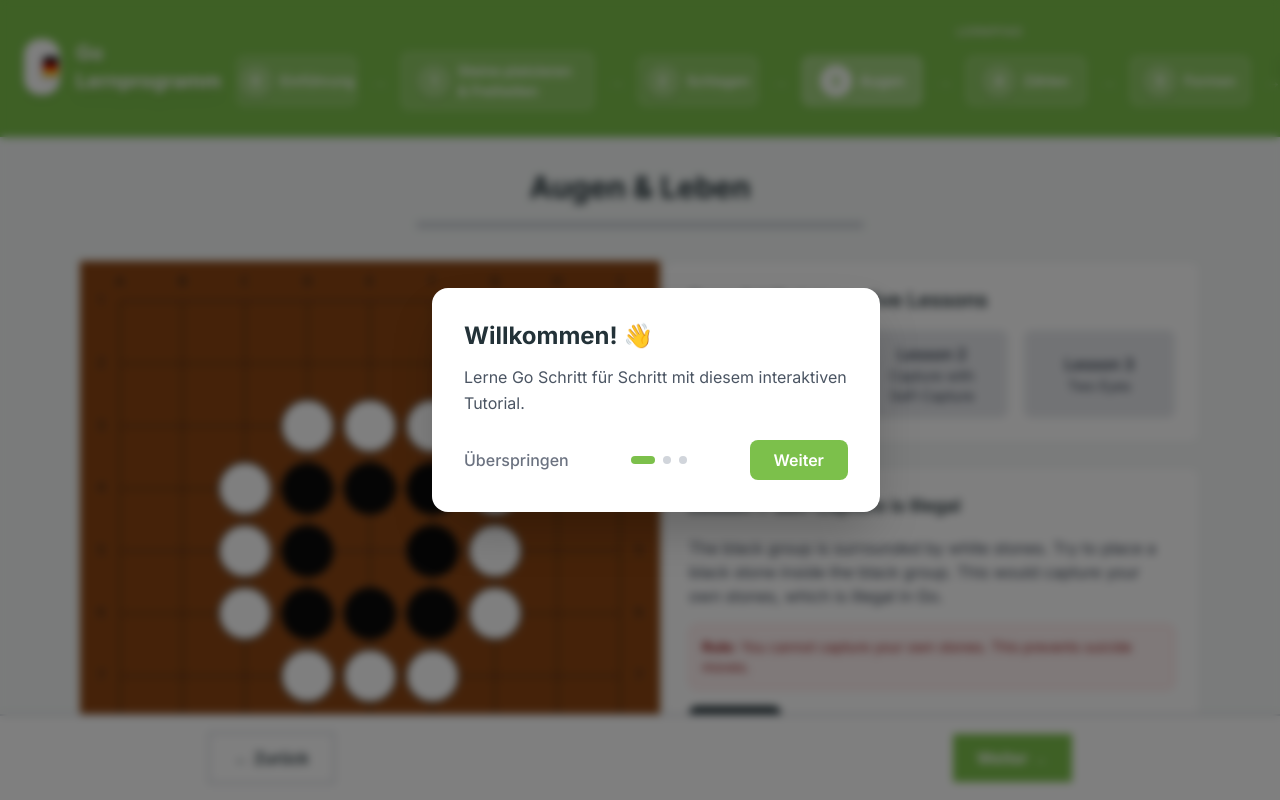
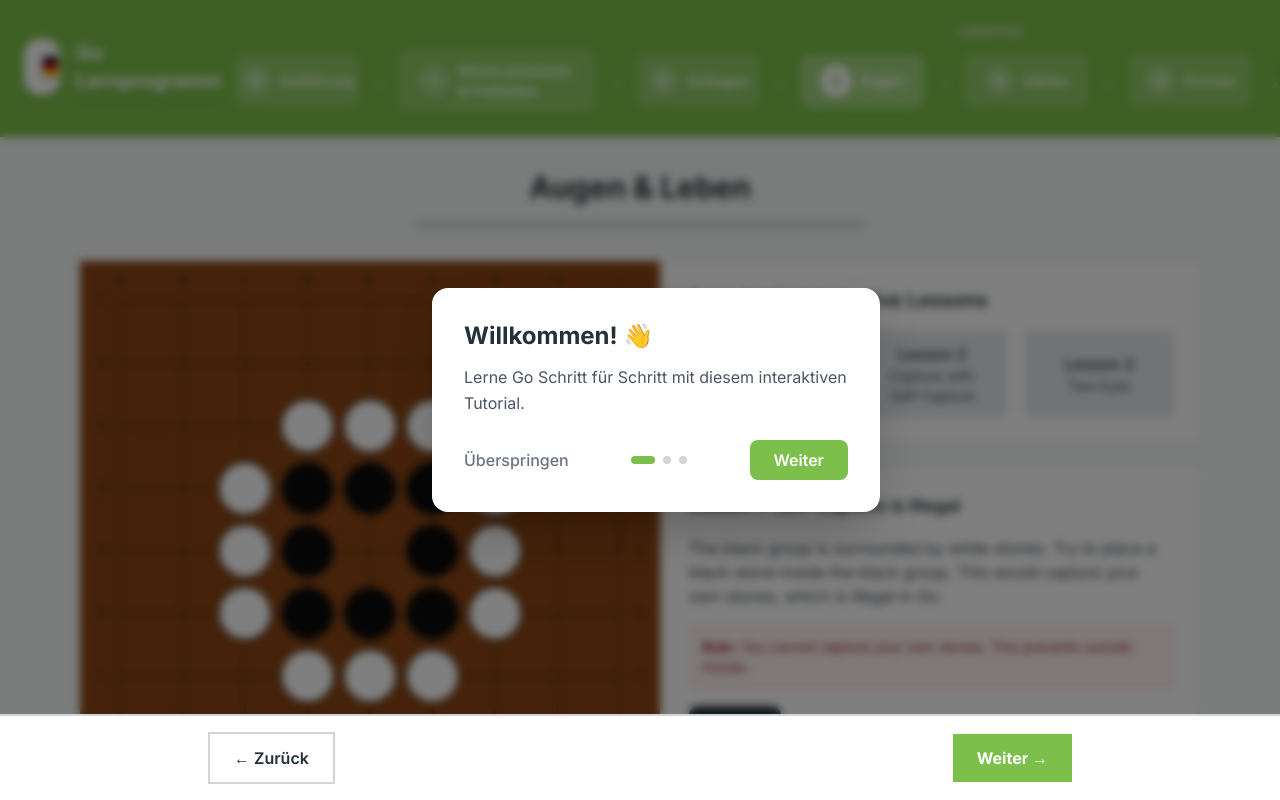
Before and after one commit to czecha02/go-tutorial-tci-, a Next.js app: page /eyes in a window 1280 px wide. Shown: the top 800 px of the page. Built offline with nearby package versions, Linux system fonts and the light colour scheme.

Commit message:
Fix navigation click blocked by tour overlay (z-index bump)

```diff
--- a/src/components/LessonNavigation.tsx
+++ b/src/components/LessonNavigation.tsx
@@ -23,7 +23,7 @@ export default function LessonNavigation({ currentLessonId }: LessonNavigationPr
     const nextLesson = currentLessonId < 7 ? lessonMap[currentLessonId + 1] : null
 
     return (
-        <div className="fixed bottom-0 left-0 right-0 bg-white border-t-2 border-gray-300 z-50">
+        <div className="fixed bottom-0 left-0 right-0 bg-white border-t-2 border-gray-300 z-[200]">
             <div className="max-w-4xl mx-auto px-4 py-4 flex items-center justify-between gap-4">
                 {previousLesson ? (
                     <Link
```
